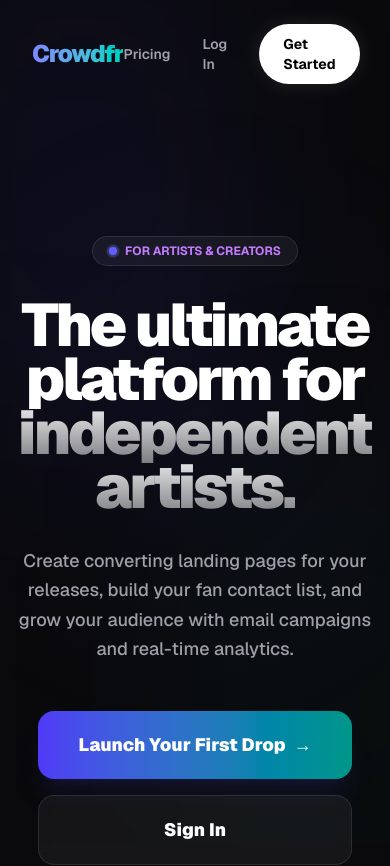
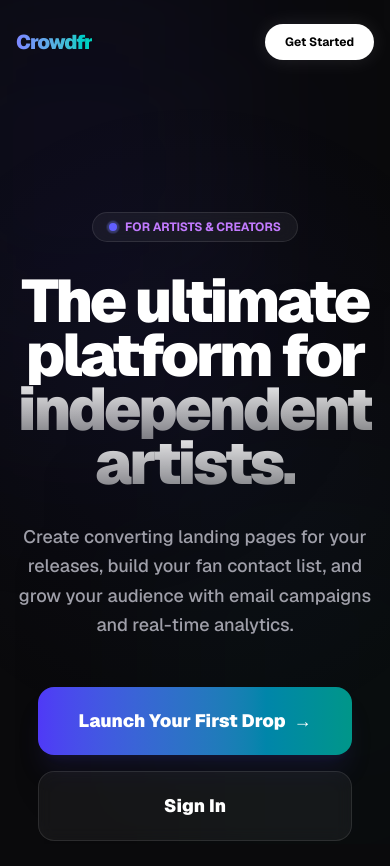
Before and after one commit to prayforlulz-collab/crowdfr, a Next.js app: page / in a window 390 px wide. Shown: the top 866 px of the page. Built offline with nearby package versions, Linux system fonts and the light colour scheme.

Commit message:
Fix: mobile nav overlap and add Google Analytics

```diff
--- a/src/app/layout.tsx
+++ b/src/app/layout.tsx
@@ -2,6 +2,7 @@ import type { Metadata } from "next";
 import { Geist, Geist_Mono } from "next/font/google";
 import "./globals.css";
 import { AuthProvider } from "@/components/AuthProvider";
+import Script from "next/script";
 
 const geistSans = Geist({
   variable: "--font-geist-sans",
@@ -29,6 +30,21 @@ export default function RootLayout({
         className={`${geistSans.variable} ${geistMono.variable} antialiased`}
       >
         <AuthProvider>{children}</AuthProvider>
+
+        {/* Google Analytics */}
+        <Script
+          src="https://www.googletagmanager.com/gtag/js?id=G-KEWZEPMXCS"
+          strategy="afterInteractive"
+        />
+        <Script id="google-analytics" strategy="afterInteractive">
+          {`
+            window.dataLayer = window.dataLayer || [];
+            function gtag(){dataLayer.push(arguments);}
+            gtag('js', new Date());
+
+            gtag('config', 'G-KEWZEPMXCS');
+          `}
+        </Script>
       </body>
     </html>
   );
--- a/src/app/page.tsx
+++ b/src/app/page.tsx
@@ -11,20 +11,20 @@ export default function Home() {
       </div>
 
       {/* Navigation */}
-      <nav className="relative z-50 flex items-center justify-between px-8 py-6 max-w-7xl mx-auto">
-        <div className="text-2xl font-black bg-gradient-to-r from-indigo-400 to-teal-400 bg-clip-text text-transparent tracking-tighter">
+      <nav className="relative z-50 flex items-center justify-between px-4 md:px-8 py-6 max-w-7xl mx-auto">
+        <div className="text-xl md:text-2xl font-black bg-gradient-to-r from-indigo-400 to-teal-400 bg-clip-text text-transparent tracking-tighter shrink-0">
           Crowdfr
         </div>
-        <div className="flex items-center gap-8">
-          <Link href="/pricing" className="text-sm font-semibold text-zinc-400 hover:text-white transition-colors">
+        <div className="flex items-center gap-3 md:gap-8">
+          <Link href="/pricing" className="hidden sm:block text-sm font-semibold text-zinc-400 hover:text-white transition-colors">
             Pricing
           </Link>
-          <Link href="/login" className="text-sm font-semibold text-zinc-400 hover:text-white transition-colors">
+          <Link href="/login" className="hidden sm:block text-sm font-semibold text-zinc-400 hover:text-white transition-colors">
             Log In
           </Link>
           <Link
             href="/register"
-            className="px-6 py-2.5 bg-white text-black rounded-full text-sm font-bold hover:bg-zinc-200 transition-all hover:scale-105 active:scale-95 shadow-[0_0_20px_rgba(255,255,255,0.1)]"
+            className="px-5 md:px-6 py-2.5 bg-white text-black rounded-full text-xs md:text-sm font-bold hover:bg-zinc-200 transition-all hover:scale-105 active:scale-95 shadow-[0_0_20px_rgba(255,255,255,0.1)] whitespace-nowrap"
           >
             Get Started
           </Link>
```
